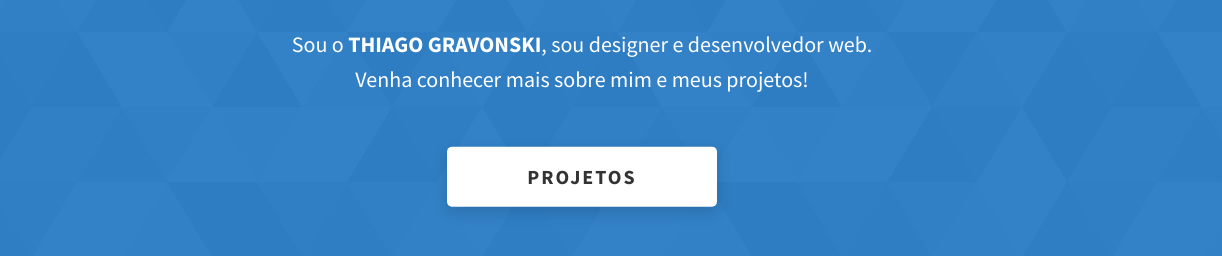
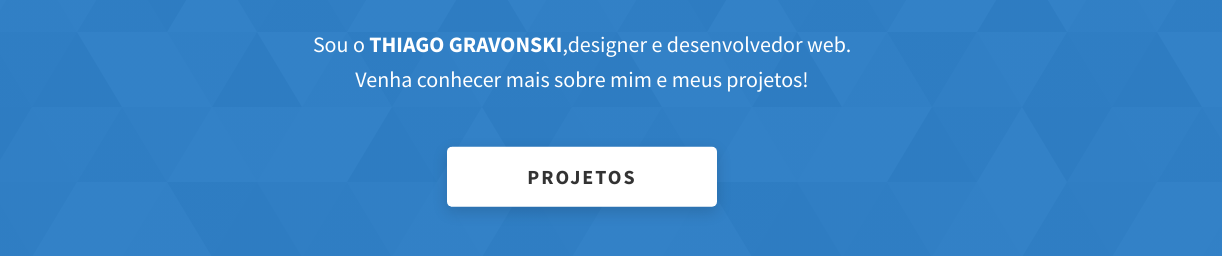
Before and after one commit to TGCodinhoto/Portfolio, a website: page index.html in a window 1280 px wide. Shown: the part 343-599 px from the top of the page, 58-1280 px from the left. Drawn offline with Linux system fonts and the light colour scheme.

Commit message:
Atualizar o index.html

```diff
--- a/index.html
+++ b/index.html
@@ -81,7 +81,7 @@
       <h1 class="heading-primary">Full-Stack Developer</h1>
       <div class="home-hero__info">
         <p class="text-primary">
-          Sou o <strong>THIAGO GRAVONSKI</strong>, sou designer e desenvolvedor web. <br>Venha conhecer mais sobre
+          Sou o <strong>THIAGO GRAVONSKI</strong>,designer e desenvolvedor web. <br>Venha conhecer mais sobre
           mim e meus projetos!
         </p>
       </div>
```
